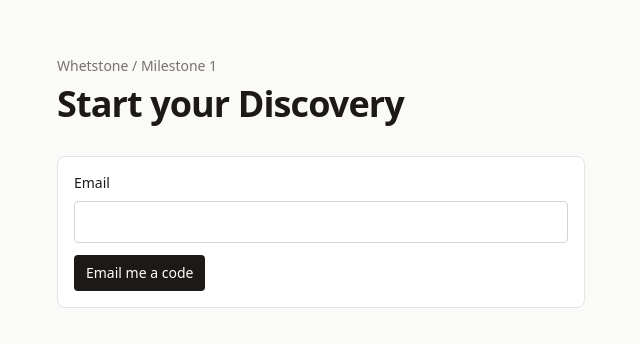
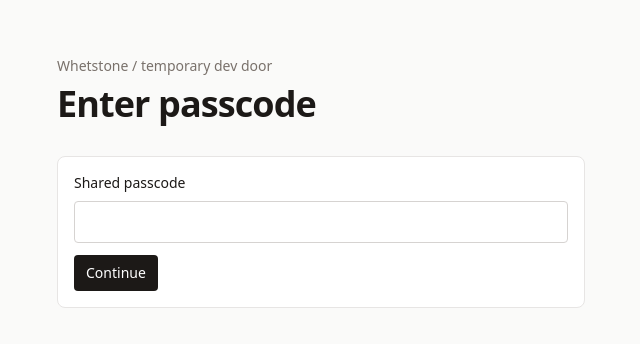
Before and after one commit to woadi-vector/Whetstone, a Next.js app: page / in a window 1280 px wide. Shown: the part 218-562 px from the top of the page, without its empty margins (319-959 px from the left). Built offline with nearby package versions, Linux system fonts and the light colour scheme.

Commit message:
Add temporary development passcode gate

```diff
--- /dev/null
+++ b/app/api/dev-gate/route.ts
@@ -0,0 +1,26 @@
+import { NextResponse } from "next/server";
+import { z } from "zod";
+import { DEV_GATE_COOKIE_NAME, DEV_GATE_COOKIE_VALUE } from "@/lib/dev-gate";
+
+const requestSchema = z.object({ code: z.string().min(1) });
+
+// TODO(auth): Remove this temporary development-only door when Supabase auth resumes.
+export async function POST(request: Request) {
+  const body = requestSchema.safeParse(await request.json().catch(() => null));
+  const expectedCode = process.env.DEV_GATE_CODE;
+  if (!expectedCode) {
+    return NextResponse.json({ error: "DEV_GATE_CODE is not configured." }, { status: 500 });
+  }
+  if (!body.success || body.data.code !== expectedCode) {
+    return NextResponse.json({ error: "Invalid passcode." }, { status: 401 });
+  }
+
+  const response = NextResponse.json({ ok: true });
+  response.cookies.set(DEV_GATE_COOKIE_NAME, DEV_GATE_COOKIE_VALUE, {
+    httpOnly: true,
+    path: "/",
+    sameSite: "lax",
+    secure: process.env.NODE_ENV === "production",
+  });
+  return response;
+}
--- a/app/api/discovery/route.ts
+++ b/app/api/discovery/route.ts
@@ -1,8 +1,9 @@
 import { readFile } from "node:fs/promises";
 import path from "node:path";
 import OpenAI from "openai";
-import { NextResponse } from "next/server";
+import { NextRequest, NextResponse } from "next/server";
 import { z } from "zod";
+import { hasDevGate } from "@/lib/dev-gate";
 import { discoveryResponseSchema, parseModelJson } from "@/lib/discovery";
 
 export const runtime = "nodejs";
@@ -27,7 +28,12 @@ async function createValidatedResponse(systemPrompt: string, message: string) {
   return discoveryResponseSchema.parse(parseModelJson(response.output_text));
 }
 
-export async function POST(request: Request) {
+// TODO(auth): Replace this temporary gate with managed Supabase user authentication.
+export async function POST(request: NextRequest) {
+  if (!hasDevGate(request)) {
+    return NextResponse.json({ error: "Enter the development passcode first." }, { status: 401 });
+  }
+
   const parsedRequest = requestSchema.safeParse(await request.json().catch(() => null));
   if (!parsedRequest.success) {
     return NextResponse.json({ error: "Enter a message before sending." }, { status: 400 });
--- a/app/page.tsx
+++ b/app/page.tsx
@@ -2,67 +2,41 @@
 
 import { FormEvent, useState } from "react";
 import { useRouter } from "next/navigation";
-import { createClient } from "@/lib/supabase/client";
 
-export default function SignInPage() {
+export default function DevGatePage() {
   const router = useRouter();
-  const [email, setEmail] = useState("");
-  const [token, setToken] = useState("");
-  const [codeSent, setCodeSent] = useState(false);
-  const [notice, setNotice] = useState("");
+  const [code, setCode] = useState("");
   const [error, setError] = useState("");
   const [isSubmitting, setIsSubmitting] = useState(false);
 
-  async function requestCode(event: FormEvent<HTMLFormElement>) {
+  async function submit(event: FormEvent<HTMLFormElement>) {
     event.preventDefault();
     setIsSubmitting(true);
-    setNotice("");
     setError("");
-    const { error } = await createClient().auth.signInWithOtp({ email });
-    if (error) {
-      setError(error.message);
-    } else {
-      setCodeSent(true);
-      setNotice("Enter the 6-digit code from your email.");
+    try {
+      const response = await fetch("/api/dev-gate", {
+        method: "POST",
+        headers: { "Content-Type": "application/json" },
+        body: JSON.stringify({ code }),
+      });
+      if (!response.ok) throw new Error("That passcode is not valid.");
+      router.push("/discovery");
+    } catch (caught) {
+      setError(caught instanceof Error ? caught.message : "Could not open the test page.");
+    } finally {
+      setIsSubmitting(false);
     }
-    setIsSubmitting(false);
-  }
-
-  async function verifyCode(event: FormEvent<HTMLFormElement>) {
-    event.preventDefault();
-    setIsSubmitting(true);
-    setNotice("");
-    setError("");
-    const otpTypes = ["email", "magiclink", "signup"] as const;
-    for (const type of otpTypes) {
-      const { error } = await createClient().auth.verifyOtp({ email, token, type });
-      if (!error) {
-        router.push("/discovery");
-        return;
-      }
-    }
-    setError("That code is wrong or expired. Request a new code and try again.");
-    setIsSubmitting(false);
   }
 
   return (
     <main className="mx-auto flex min-h-screen max-w-xl flex-col justify-center gap-8 p-6">
-      <header><p className="text-sm text-stone-500">Whetstone / Milestone 1</p><h1 className="mt-2 text-4xl font-semibold tracking-tight">Start your Discovery</h1></header>
-      {!codeSent ? (
-        <form onSubmit={requestCode} className="rounded-lg border border-stone-200 bg-white p-4">
-          <label className="block text-sm font-medium" htmlFor="email">Email</label>
-          <input id="email" className="mt-2 w-full rounded border border-stone-300 px-3 py-2" type="email" required value={email} onChange={(event) => setEmail(event.target.value)} />
-          <button disabled={isSubmitting} className="mt-3 rounded bg-stone-900 px-3 py-2 text-sm text-white disabled:opacity-60">{isSubmitting ? "Sending…" : "Email me a code"}</button>
-        </form>
-      ) : (
-        <form onSubmit={verifyCode} className="rounded-lg border border-stone-200 bg-white p-4">
-          <label className="block text-sm font-medium" htmlFor="token">6-digit code</label>
-          <input id="token" className="mt-2 w-full rounded border border-stone-300 px-3 py-2" inputMode="numeric" pattern="[0-9]{6}" maxLength={6} required value={token} onChange={(event) => setToken(event.target.value.replace(/\D/g, ""))} />
-          <button disabled={isSubmitting} className="mt-3 rounded bg-stone-900 px-3 py-2 text-sm text-white disabled:opacity-60">{isSubmitting ? "Checking…" : "Verify code"}</button>
-        </form>
-      )}
-      {notice && <p role="status" className="text-sm text-stone-600">{notice}</p>}
-      {error && <p role="alert" className="text-sm text-red-700">{error}</p>}
+      <header><p className="text-sm text-stone-500">Whetstone / temporary dev door</p><h1 className="mt-2 text-4xl font-semibold tracking-tight">Enter passcode</h1></header>
+      <form onSubmit={submit} className="rounded-lg border border-stone-200 bg-white p-4">
+        <label className="block text-sm font-medium" htmlFor="code">Shared passcode</label>
+        <input id="code" className="mt-2 w-full rounded border border-stone-300 px-3 py-2" type="password" required value={code} onChange={(event) => setCode(event.target.value)} />
+        <button disabled={isSubmitting} className="mt-3 rounded bg-stone-900 px-3 py-2 text-sm text-white disabled:opacity-60">{isSubmitting ? "Checking…" : "Continue"}</button>
+        {error && <p role="alert" className="mt-2 text-sm text-red-700">{error}</p>}
+      </form>
     </main>
   );
 }
--- /dev/null
+++ b/components/dormant-supabase-auth.tsx
@@ -0,0 +1,62 @@
+"use client";
+
+// TODO(auth): Restore this Supabase OTP screen when managed user auth is resumed.
+// It is intentionally dormant while the temporary DEV_GATE_CODE door is active.
+import { FormEvent, useState } from "react";
+import { useRouter } from "next/navigation";
+import { createClient } from "@/lib/supabase/client";
+
+export default function DormantSupabaseAuth() {
+  const router = useRouter();
+  const [email, setEmail] = useState("");
+  const [token, setToken] = useState("");
+  const [codeSent, setCodeSent] = useState(false);
+  const [notice, setNotice] = useState("");
+  const [error, setError] = useState("");
+  const [isSubmitting, setIsSubmitting] = useState(false);
+
+  async function requestCode(event: FormEvent<HTMLFormElement>) {
+    event.preventDefault();
+    setIsSubmitting(true);
+    setNotice("");
+    setError("");
+    const { error } = await createClient().auth.signInWithOtp({ email });
+    if (error) setError(error.message);
+    else {
+      setCodeSent(true);
+      setNotice("Enter the 6-digit code from your email.");
+    }
+    setIsSubmitting(false);
+  }
+
+  async function verifyCode(event: FormEvent<HTMLFormElement>) {
+    event.preventDefault();
+    setIsSubmitting(true);
+    setNotice("");
+    setError("");
+    for (const type of ["email", "magiclink", "signup"] as const) {
+      const { error } = await createClient().auth.verifyOtp({ email, token, type });
+      if (!error) {
+        router.push("/discovery");
+        return;
+      }
+    }
+    setError("That code is wrong or expired. Request a new code and try again.");
+    setIsSubmitting(false);
+  }
+
+  return codeSent ? (
+    <form onSubmit={verifyCode}>
+      <input inputMode="numeric" maxLength={6} value={token} onChange={(event) => setToken(event.target.value)} />
+      <button disabled={isSubmitting}>Verify code</button>
+      {error && <p role="alert">{error}</p>}
+    </form>
+  ) : (
+    <form onSubmit={requestCode}>
+      <input type="email" required value={email} onChange={(event) => setEmail(event.target.value)} />
+      <button disabled={isSubmitting}>Email me a code</button>
+      {notice && <p>{notice}</p>}
+      {error && <p role="alert">{error}</p>}
+    </form>
+  );
+}
--- /dev/null
+++ b/lib/dev-gate.ts
@@ -0,0 +1,9 @@
+import { NextRequest } from "next/server";
+
+export const DEV_GATE_COOKIE_NAME = "whetstone_dev_gate";
+export const DEV_GATE_COOKIE_VALUE = "granted";
+
+// TODO(auth): Delete with the temporary DEV_GATE_CODE gate.
+export function hasDevGate(request: NextRequest) {
+  return request.cookies.get(DEV_GATE_COOKIE_NAME)?.value === DEV_GATE_COOKIE_VALUE;
+}
```
Also changed, not shown: 1 other file (tests, documents, lock files or other folders).
